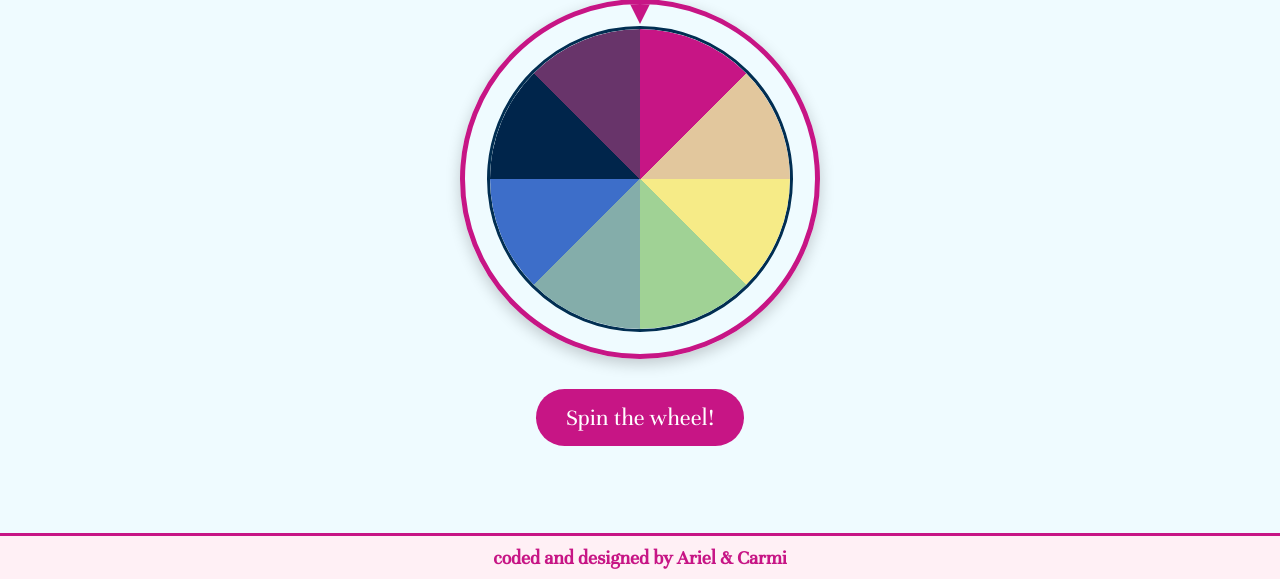
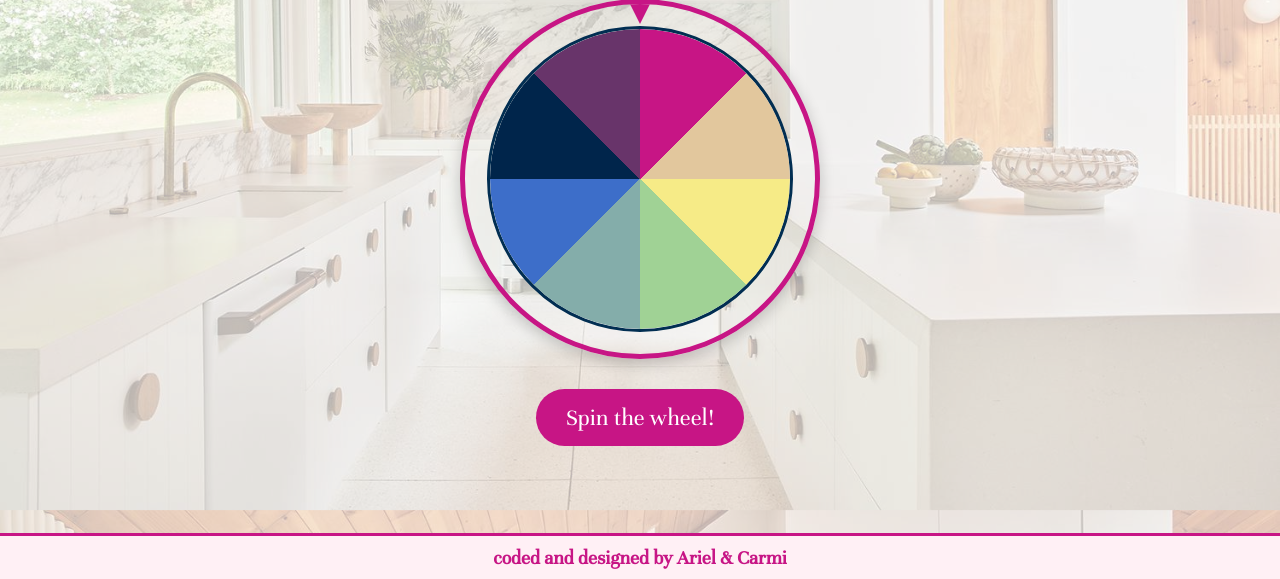
Before and after one commit to Ariel-Tal/html-project, a plain HTML site: page wheel.html in a window 1280 px wide. Shown: the part 344-923 px from the top of the page. Drawn offline with Linux system fonts and the light colour scheme.

Commit message:
Update style.css

```diff
--- a/style.css
+++ b/style.css
@@ -27,12 +27,10 @@ body {
 }
 
 body.wheel-page {
-    background-image: url('Kitchen Background.jpg');
+    background-image: url('Kitchen\ Background.png');
     background-size: cover;
     background-position: center;
     background-attachment: fixed;
-    background-color: rgba(236, 250, 255, 0.85);
-    background-blend-mode: lighten;
 }
 
 main { flex-grow: 1; padding: 20px; }
```
